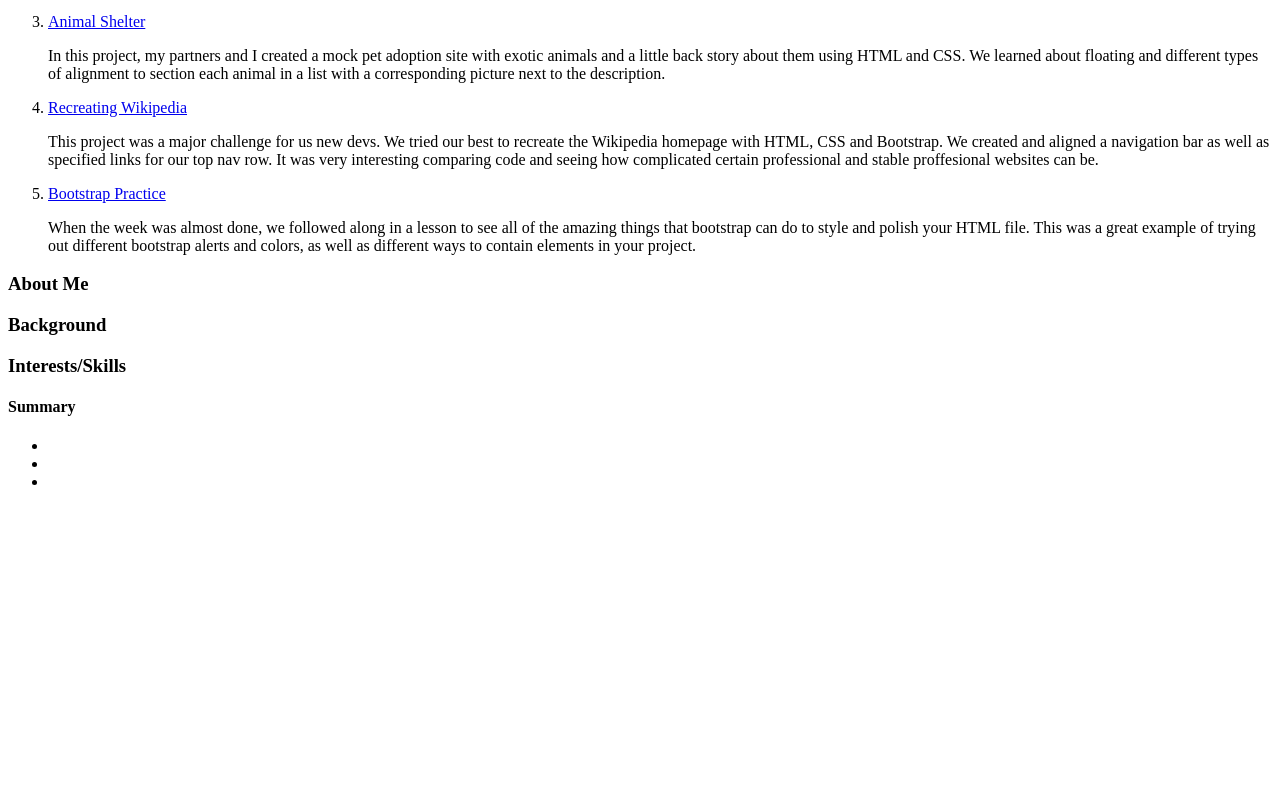
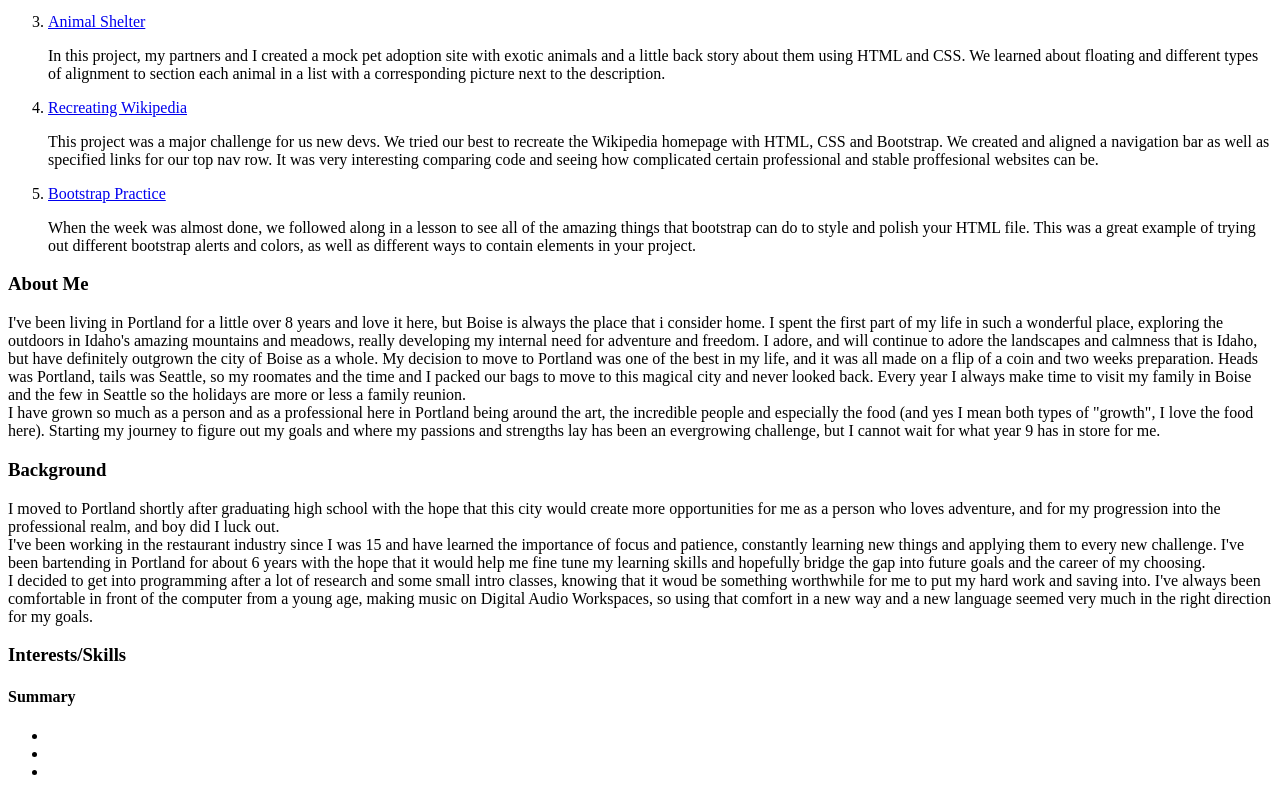
Before and after one commit to HarrisonStrand/landing-page, a plain HTML site: page index.html in a window 1280 px wide. Shown: the part 1171-1968 px from the top of the page. Before the commit the page ends 1678 px from the top, so only its background shows below. Drawn offline with Linux system fonts and the light colour scheme.

Commit message:
add descriptions of about me and background sections

```diff
--- a/index.html
+++ b/index.html
@@ -41,13 +41,18 @@
   </div>
   <div class="about-me">
     <h3>About Me</h3>
-      <p>
-
-      </p>
+      <p>I've been living in Portland for a little over 8 years and love it here, but Boise is always the place that i consider home. I spent the first part of my life in such a wonderful place, exploring the outdoors in Idaho's amazing mountains and meadows, really developing my internal need for adventure and freedom. I adore, and will continue to adore the landscapes and calmness that is Idaho, but have definitely outgrown the city of Boise as a whole. My decision to move to Portland was one of the best in my life, and it was all made on a flip of a coin and two weeks preparation. Heads was Portland, tails was Seattle, so my roomates and the time and I packed our bags to move to this magical city and never looked back. Every year I always make time to visit my family in Boise and the few in Seattle so the holidays are more or less a family reunion.
+      <br>
+      I have grown so much as a person and as a professional here in Portland being around the art, the incredible people and especially the food (and yes I mean both types of "growth", I love the food here). Starting my journey to figure out my goals and where my passions and strengths lay has been an evergrowing challenge, but I cannot wait for what year 9 has in store for me.
+        </p>
   </div>
   <div class="background">
     <h3>Background</h3>
-      <p>
+      <p>I moved to Portland shortly after graduating high school with the hope that this city would create more opportunities for me as a person who loves adventure, and for my progression into the professional realm, and boy did I luck out.
+      <br>
+      I've been working in the restaurant industry since I was 15 and have learned the importance of focus and patience, constantly learning new things and applying them to every new challenge. I've been bartending in Portland for about 6 years with the hope that it would help me fine tune my learning skills and hopefully bridge the gap into future goals and the career of my choosing.
+      <br>
+      I decided to get into programming after a lot of research and some small intro classes, knowing that it woud be something worthwhile for me to put my hard work and saving into. I've always been comfortable in front of the computer from a young age, making music on Digital Audio Workspaces, so using that comfort in a new way and a new language seemed very much in the right direction for my goals.
 
       </p>
   </div>
```
